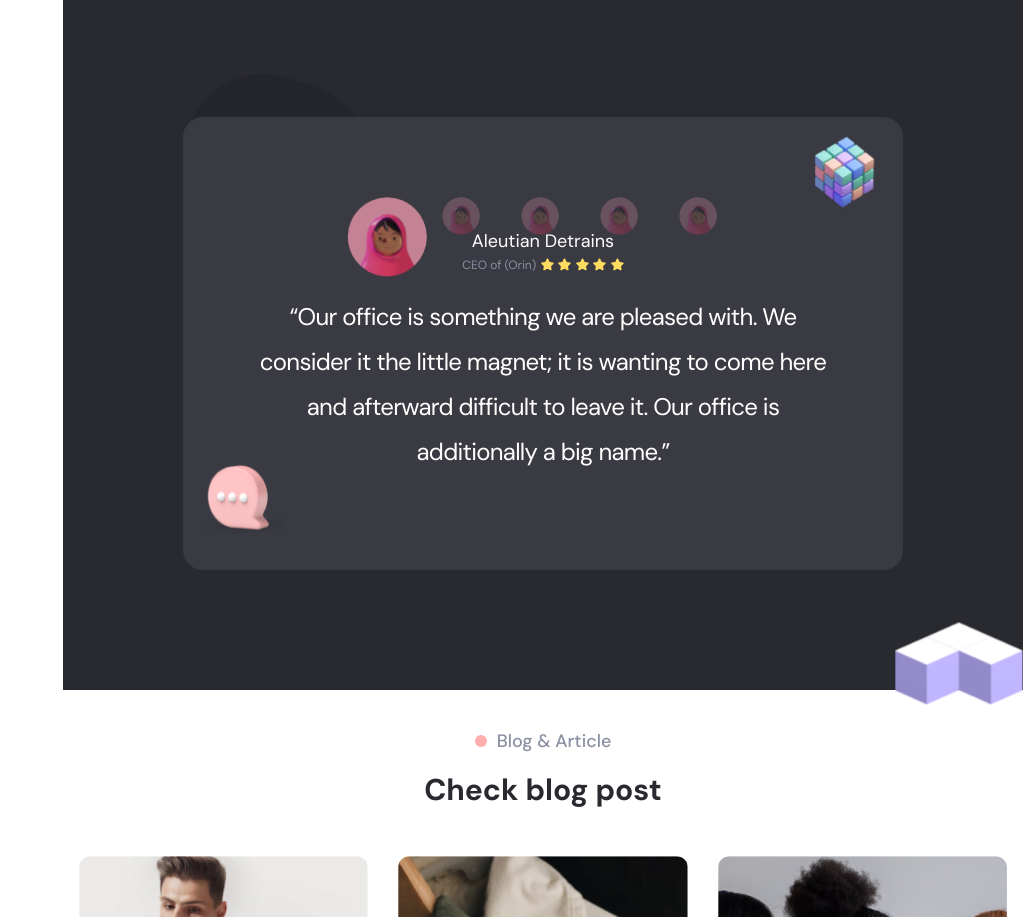
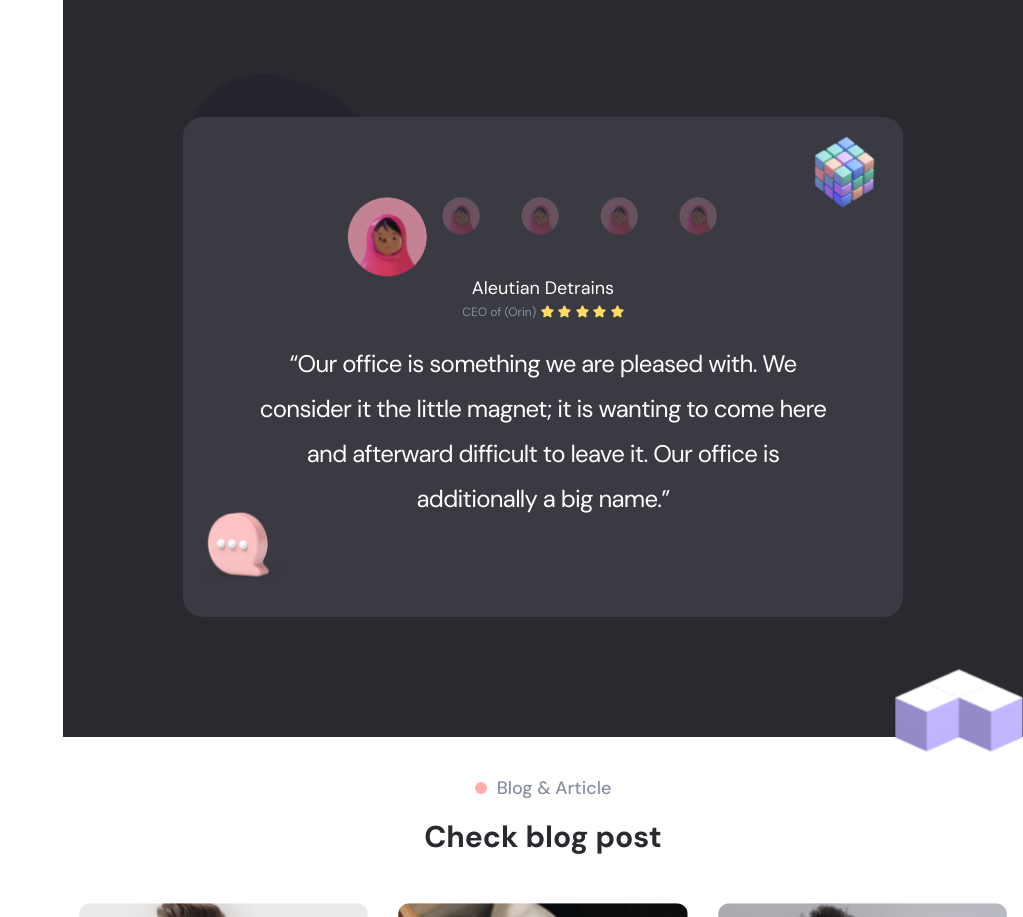
Before and after one commit to sam-glatson/collex-site, a Next.js app: page / in a window 1280 px wide. Shown: the part 4049-4966 px from the top of the page, without its empty margins (257-1280 px from the left). Built offline with nearby package versions, Linux system fonts and the light colour scheme.

Commit message:
height corression

```diff
--- a/src/styles/globals.css
+++ b/src/styles/globals.css
@@ -127,7 +127,7 @@
 }
 
 .slick-dots {
-    @apply top-24 right-2 lg:right-6 lg:top-2 xl:top-20 sm:top-20 max-w-sm flex justify-center left-0 mx-auto lg:justify-between !important;
+    @apply top-24 right-2 lg:right-6 lg:top-20 xl:top-20 sm:top-20 max-w-sm flex justify-center left-0 mx-auto lg:justify-between !important;
 }
 
 .slick-list {
@@ -136,7 +136,7 @@
 }
 
 .slick-slide {
-    @apply relative items-end flex min-h-[503px] xl:min-h-[453px] justify-center !important;
+    @apply relative items-end flex min-h-[503px] lg:min-h-[600px] xl:min-h-[500px] justify-center !important;
 }
 
 .slick-track {
```
